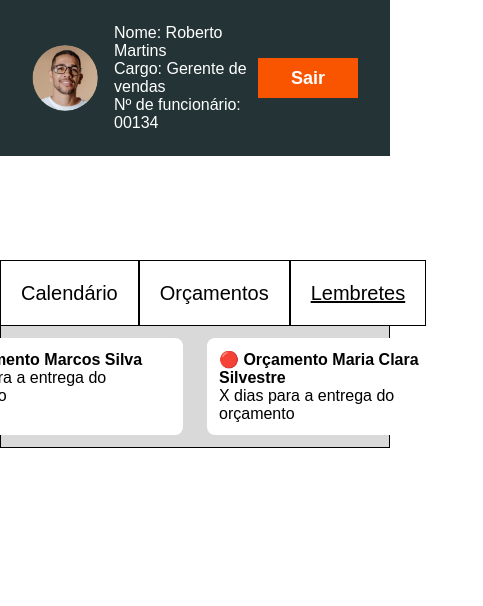
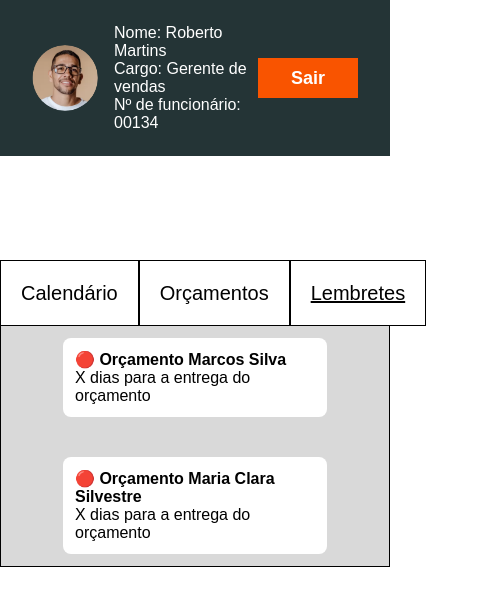
Before and after one commit to Caiosr2/Site-R.Amaral_Office, a React (Vite) app in the folder aula-front/: page /uso-interno in a window 390 px wide. Both pictures are taken after a click on the button "Lembretes". Shown: the top 606 px of the page, 483 px wide, since content can reach past the window. Built offline with nearby package versions, Linux system fonts and the light colour scheme.

Commit message:
novo ajuste de responsividade

```diff
--- a/aula-front/src/pages/funcionarios/UsoInterno.tsx
+++ b/aula-front/src/pages/funcionarios/UsoInterno.tsx
@@ -172,6 +172,18 @@ const LembreteCard = styled.div`
   width: 240px;
 `;
 
+const LembreteWrapper = styled.div`
+  display: flex;
+  justify-content: center;
+  flex-wrap: wrap;
+  gap: 16px;
+
+  @media (max-width: 768px) {
+    flex-direction: column;
+    align-items: center;
+  }
+`;
+
 function handleDownloadClick(e: React.MouseEvent<HTMLAnchorElement>) {
   e.preventDefault();
   alert('O arquivo foi baixado no seu computador.');
@@ -252,7 +264,7 @@ export default function UsoInterno() {
           )}
 
           {abaAtiva === 'lembretes' && (
-            <div style={{ display: 'flex', justifyContent: 'center' }}>
+            <LembreteWrapper>
               <LembreteCard>
                 🔴 <strong>Orçamento Marcos Silva</strong>
                 <p>X dias para a entrega do orçamento</p>
@@ -261,7 +273,7 @@ export default function UsoInterno() {
                 🔴 <strong>Orçamento Maria Clara Silvestre</strong>
                 <p>X dias para a entrega do orçamento</p>
               </LembreteCard>
-            </div>
+            </LembreteWrapper>
           )}
         </ContentBox>
       </PageContent>
```
